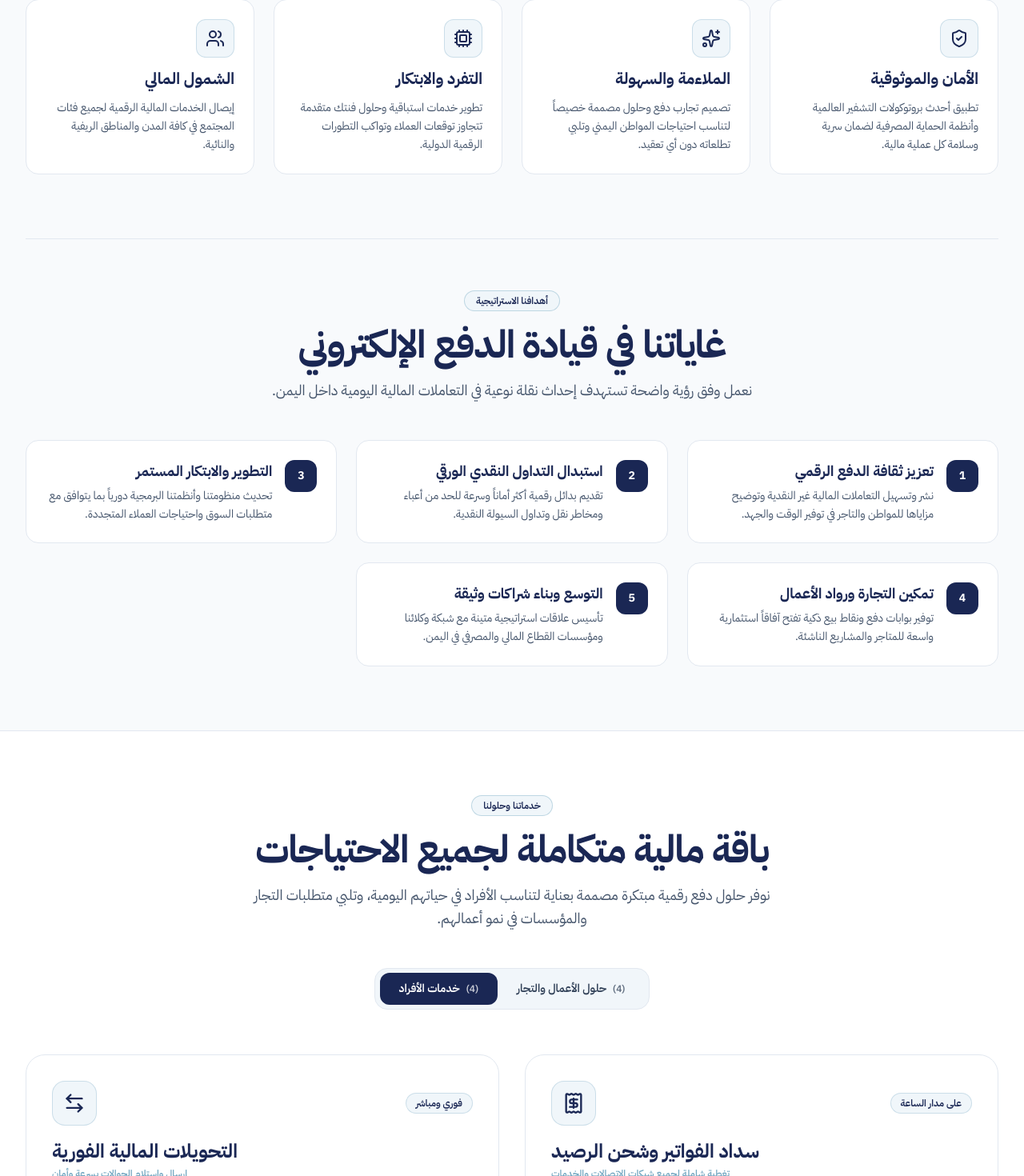
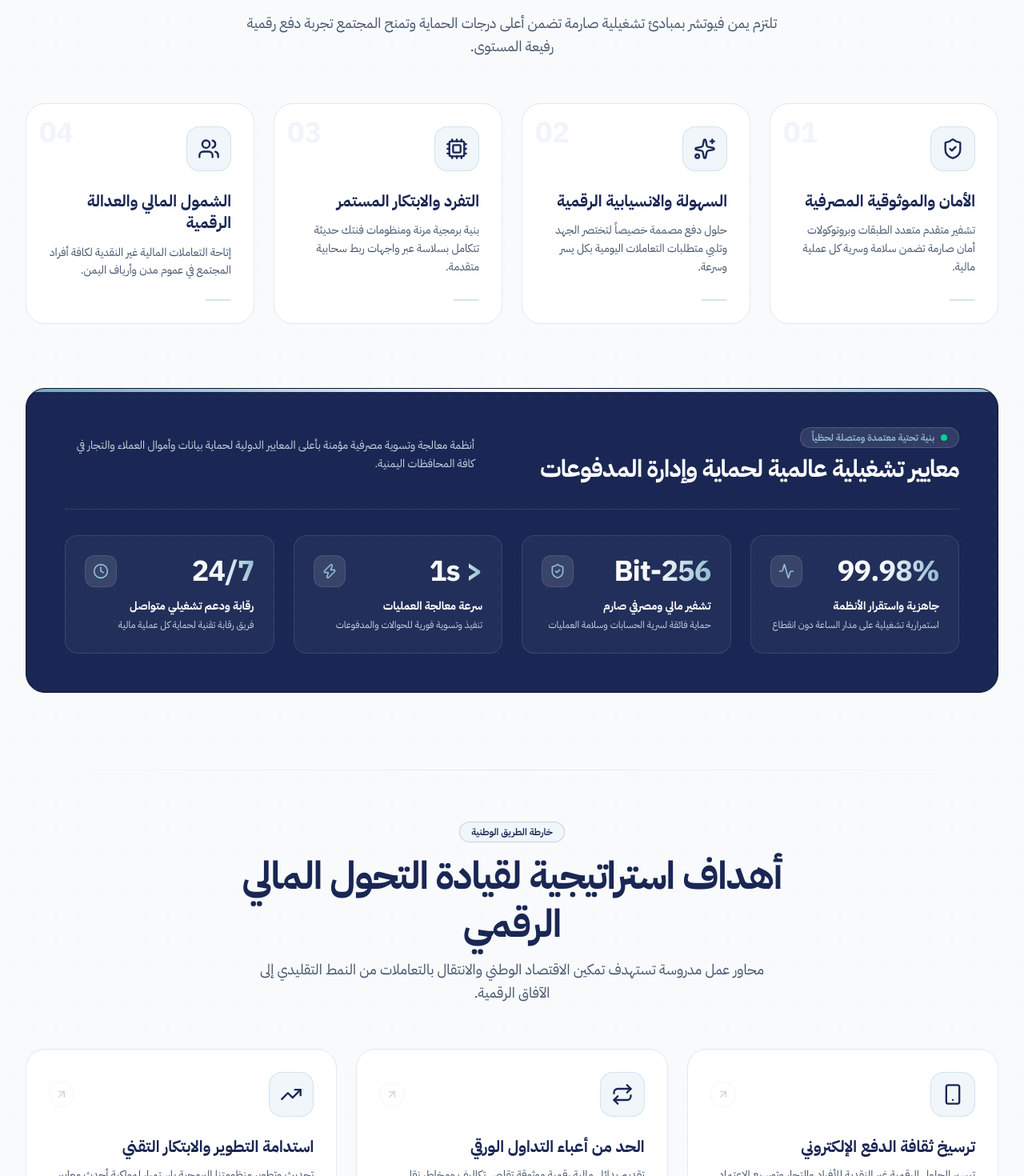
Before and after one commit to odaibishr/yemen-future, a Next.js app: page / in a window 1280 px wide. Shown: the part 1940-3410 px from the top of the page at 80% size. Built offline with nearby package versions, Linux system fonts and the light colour scheme.

Commit message:
feat: add core values section, data structures, and TypeScript interfaces

```diff
--- a/src/components/sections/Values.tsx
+++ b/src/components/sections/Values.tsx
@@ -8,11 +8,16 @@ import {
   TrendingUp,
   ShoppingBag,
   Handshake,
+  Award,
+  Activity,
+  Zap,
+  Clock,
+  ArrowUpRight,
   LucideIcon,
 } from "lucide-react";
 import { Container } from "@/components/common/Container";
 import { SectionHeading } from "@/components/common/SectionHeading";
-import { valuesData, goalsData } from "@/data/values";
+import { valuesData, trustMetricsData, goalsData } from "@/data/values";
 
 const iconMap: Record<string, LucideIcon> = {
   ShieldCheck,
@@ -24,67 +29,185 @@ const iconMap: Record<string, LucideIcon> = {
   TrendingUp,
   ShoppingBag,
   Handshake,
+  Award,
+  Activity,
+  Zap,
+  Clock,
 };
 
 export function Values() {
   return (
-    <section id="values" className="py-20 bg-surface-muted border-b border-border-subtle">
-      <Container>
-        {/* Core Values Part */}
+    <section id="values" className="py-24 sm:py-28 bg-surface-muted border-b border-border-subtle relative overflow-hidden">
+      {/* Subtle Financial Vector Grid Texture (Zero Shadows) */}
+      <div
+        className="absolute inset-0 pointer-events-none opacity-[0.03]"
+        style={{
+          backgroundImage: `radial-gradient(circle, #1a2754 1px, transparent 1px)`,
+          backgroundSize: "28px 28px",
+        }}
+      />
+
+      <Container className="relative z-10">
+        {/* Core Values Section Header */}
         <SectionHeading
-          badge="قيمنا المؤسسية"
-          title="ركائز عملنا التي نلتزم بها"
-          description="تستند يمن فيوتشر إلى منظومة قيم مصرفية وتقنية متينة توجه كافة خدماتنا وشراكاتنا اليومية."
+          badge="الركائز والقيم المؤسسية"
+          title="قيم مصرفية وتقنية تصنع موثوقية المستقبل"
+          description="تلتزم يمن فيوتشر بمبادئ تشغيلية صارمة تضمن أعلى درجات الحماية وتمنح المجتمع تجربة دفع رقمية رفيعة المستوى."
         />
 
-        <div className="mt-12 grid grid-cols-1 sm:grid-cols-2 lg:grid-cols-4 gap-6">
-          {valuesData.map((val) => {
+        {/* 4 Values Cards Grid */}
+        <div className="mt-14 grid grid-cols-1 md:grid-cols-2 lg:grid-cols-4 gap-6 items-stretch">
+          {valuesData.map((val, idx) => {
             const IconComponent = iconMap[val.icon] || Sparkles;
+            const indexFormatted = String(idx + 1).padStart(2, "0");
+
             return (
               <div
                 key={val.id}
-                className="p-6 rounded-2xl bg-white border border-border-subtle text-start space-y-3 transition-colors hover:border-brand-cyan/60"
+                className="group relative p-7 rounded-3xl bg-white border border-border-subtle hover:border-brand-cyan transition-all duration-300 ease-out hover:-translate-y-1.5 flex flex-col justify-between overflow-hidden cursor-default"
               >
-                <div className="w-12 h-12 rounded-xl bg-brand-cyan-tint border border-brand-cyan/30 flex items-center justify-center text-brand-navy">
-                  <IconComponent className="w-6 h-6 text-brand-navy" />
+                {/* Top Glowing Indicator Line */}
+                <div className="absolute top-0 inset-x-0 h-1 bg-gradient-to-r from-transparent via-brand-cyan to-transparent opacity-0 group-hover:opacity-100 transition-opacity duration-300" />
+
+                {/* Watermark Index Number */}
+                <span className="absolute top-4 left-4 text-4xl font-black text-slate-100 group-hover:text-brand-cyan-tint transition-colors duration-300 select-none pointer-events-none">
+                  {indexFormatted}
+                </span>
+
+                <div>
+                  {/* Icon Housing */}
+                  <div className="w-14 h-14 rounded-2xl bg-brand-cyan-tint border border-brand-cyan/25 flex items-center justify-center text-brand-navy group-hover:bg-brand-navy group-hover:text-white group-hover:border-brand-navy transition-all duration-300 shrink-0 mb-6">
+                    <IconComponent className="w-7 h-7 transition-transform duration-300 group-hover:scale-105" />
+                  </div>
+
+                  {/* Title */}
+                  <h3 className="text-xl font-bold text-brand-navy group-hover:text-brand-navy-light transition-colors mb-3 leading-snug">
+                    {val.title}
+                  </h3>
+
+                  {/* Concise Description */}
+                  <p className="text-sm text-slate-600 leading-relaxed font-normal">
+                    {val.description}
+                  </p>
                 </div>
-                <h3 className="text-xl font-bold text-brand-navy">
-                  {val.title}
-                </h3>
-                <p className="text-sm text-slate-600 leading-relaxed">
-                  {val.description}
-                </p>
+
+                {/* Interactive Bottom Accent Bar */}
+                <div className="h-0.5 w-8 bg-brand-cyan/30 group-hover:w-full group-hover:bg-brand-cyan transition-all duration-300 rounded-full mt-6" />
               </div>
             );
           })}
         </div>
 
-        {/* Strategic Goals Part */}
-        <div className="mt-20 pt-16 border-t border-slate-200">
-          <SectionHeading
-            badge="أهدافنا الاستراتيجية"
-            title="غاياتنا في قيادة الدفع الإلكتروني"
-            description="نعمل وفق رؤية واضحة تستهدف إحداث نقلة نوعية في التعاملات المالية اليومية داخل اليمن."
+        {/* Banking Trust & Performance Operations Matrix (Dark Luxury Fintech Card) */}
+        <div className="mt-20 p-8 sm:p-12 rounded-3xl bg-brand-navy border border-brand-navy-dark text-white relative overflow-hidden">
+          {/* Subtle Grid Pattern Overlay */}
+          <div
+            className="absolute inset-0 pointer-events-none opacity-10"
+            style={{
+              backgroundImage: `radial-gradient(circle, #73a7c1 1px, transparent 1px)`,
+              backgroundSize: "20px 20px",
+            }}
           />
 
-          <div className="mt-12 grid grid-cols-1 md:grid-cols-2 lg:grid-cols-3 gap-6">
-            {goalsData.map((goal, idx) => {
+          {/* Top Multi-Color Accent Strip */}
+          <div className="absolute top-0 inset-x-0 h-1 bg-gradient-to-r from-brand-cyan via-white to-brand-cyan-light" />
+
+          {/* Header of Trust Strip */}
+          <div className="relative z-10 flex flex-col lg:flex-row lg:items-center justify-between gap-6 pb-8 border-b border-white/10">
+            <div className="space-y-2">
+              <div className="inline-flex items-center gap-2 px-3.5 py-1 rounded-full bg-white/10 border border-white/15 text-xs font-semibold text-brand-cyan-light">
+                <span className="h-2 w-2 rounded-full bg-emerald-400 shrink-0" />
+                <span>بنية تحتية معتمدة ومتصلة لحظياً</span>
+              </div>
+              <h3 className="text-2xl sm:text-3xl font-extrabold text-white tracking-tight">
+                معايير تشغيلية عالمية لحماية وإدارة المدفوعات
+              </h3>
+            </div>
+            <p className="text-xs sm:text-sm text-slate-300 max-w-lg leading-relaxed text-start">
+              أنظمة معالجة وتسوية مصرفية مؤمنة بأعلى المعايير الدولية لحماية بيانات وأموال العملاء والتجار في كافة المحافظات اليمنية.
+            </p>
+          </div>
+
+          {/* 4 Performance Metric Cards with Interactive Hover */}
+          <div className="relative z-10 mt-8 grid grid-cols-1 sm:grid-cols-2 lg:grid-cols-4 gap-6">
+            {trustMetricsData.map((metric) => {
+              const MetricIcon = iconMap[metric.icon] || ShieldCheck;
+              return (
+                <div
+                  key={metric.id}
+                  className="group p-6 rounded-2xl bg-white/[0.04] border border-white/10 text-start space-y-3.5 hover:bg-white/[0.09] hover:border-brand-cyan/60 transition-all duration-300 ease-out hover:-translate-y-1"
+                >
+                  <div className="flex items-center justify-between">
+                    <span className="text-3xl sm:text-4xl font-extrabold bg-gradient-to-r from-white via-slate-100 to-brand-cyan-light bg-clip-text text-transparent tracking-tight">
+                      {metric.value}
+                    </span>
+                    <div className="w-10 h-10 rounded-xl bg-white/10 border border-white/10 flex items-center justify-center text-brand-cyan-light group-hover:bg-brand-cyan group-hover:text-brand-navy group-hover:scale-105 transition-all duration-300 shrink-0">
+                      <MetricIcon className="w-5 h-5" />
+                    </div>
+                  </div>
+                  <div>
+                    <h4 className="text-sm font-bold text-white group-hover:text-brand-cyan-light transition-colors">
+                      {metric.label}
+                    </h4>
+                    <p className="text-xs text-slate-300 mt-1 leading-relaxed">
+                      {metric.sublabel}
+                    </p>
+                  </div>
+                </div>
+              );
+            })}
+          </div>
+        </div>
+
+        {/* Elegant Section Divider */}
+        <div className="h-px w-full bg-gradient-to-r from-transparent via-slate-200 to-transparent mt-24 mb-16" />
+
+        {/* Strategic Goals Part (Balanced 6 Cards Grid - 3x2) */}
+        <div>
+          <SectionHeading
+            badge="خارطة الطريق الوطنية"
+            title="أهداف استراتيجية لقيادة التحول المالي الرقمي"
+            description="محاور عمل مدروسة تستهدف تمكين الاقتصاد الوطني والانتقال بالتعاملات من النمط التقليدي إلى الآفاق الرقمية."
+          />
+
+          {/* Balanced 6 Goals Grid (3x2) with Zero Shadows & Pure Icon Focus */}
+          <div className="mt-14 grid grid-cols-1 md:grid-cols-2 lg:grid-cols-3 gap-6 items-stretch">
+            {goalsData.map((goal) => {
+              const GoalIcon = iconMap[goal.icon] || TrendingUp;
+
               return (
                 <div
                   key={goal.id}
-                  className="p-6 rounded-2xl bg-white border border-border-subtle text-start flex items-start gap-4 transition-colors hover:border-brand-cyan/60"
+                  className="group relative p-7 rounded-3xl bg-white border border-border-subtle hover:border-brand-cyan transition-all duration-300 ease-out hover:-translate-y-1.5 flex flex-col justify-between text-start overflow-hidden cursor-default"
                 >
-                  <div className="w-10 h-10 rounded-xl bg-brand-navy text-white flex items-center justify-center shrink-0 font-bold text-sm">
-                    {idx + 1}
-                  </div>
-                  <div className="space-y-1.5">
-                    <h4 className="text-lg font-bold text-brand-navy">
+                  {/* Top Glowing Accent */}
+                  <div className="absolute top-0 inset-x-0 h-1 bg-gradient-to-r from-transparent via-brand-cyan to-transparent opacity-0 group-hover:opacity-100 transition-opacity duration-300" />
+
+                  <div>
+                    {/* Header: Icon & Subtle Corner Arrow */}
+                    <div className="flex items-center justify-between gap-3 mb-6">
+                      <div className="w-14 h-14 rounded-2xl bg-brand-cyan-tint border border-brand-cyan/25 flex items-center justify-center text-brand-navy group-hover:bg-brand-navy group-hover:text-white group-hover:border-brand-navy transition-all duration-300 shrink-0">
+                        <GoalIcon className="w-7 h-7 transition-transform duration-300 group-hover:scale-105" />
+                      </div>
+
+                      <div className="w-8 h-8 rounded-full border border-slate-100 flex items-center justify-center text-slate-300 group-hover:text-brand-navy group-hover:border-brand-cyan/40 group-hover:bg-brand-cyan-tint transition-all duration-300">
+                        <ArrowUpRight className="w-4 h-4 transition-transform duration-300 group-hover:translate-x-0.5 group-hover:-translate-y-0.5" />
+                      </div>
+                    </div>
+
+                    {/* Title */}
+                    <h4 className="text-xl font-bold text-brand-navy group-hover:text-brand-navy-light transition-colors mb-2.5 leading-snug">
                       {goal.title}
                     </h4>
-                    <p className="text-sm text-slate-600 leading-relaxed">
+
+                    {/* Concise Description */}
+                    <p className="text-sm text-slate-600 leading-relaxed font-normal">
                       {goal.description}
                     </p>
                   </div>
+
+                  {/* Interactive Bottom Accent Bar */}
+                  <div className="h-0.5 w-8 bg-brand-cyan/30 group-hover:w-full group-hover:bg-brand-cyan transition-all duration-300 rounded-full mt-6" />
                 </div>
               );
             })}
--- a/src/data/values.ts
+++ b/src/data/values.ts
@@ -1,4 +1,4 @@
-import { GoalItem, ValueItem } from "@/types";
+import { GoalItem, ValueItem, TrustMetricItem } from "@/types";
 
 export const companyOverview = {
   name: "يمن فيوتشر للخدمات المالية والمدفوعات الإلكترونية",
@@ -14,68 +14,96 @@ export const companyOverview = {
 export const valuesData: ValueItem[] = [
   {
     id: "security",
-    title: "الأمان والموثوقية",
-    description:
-      "تطبيق أحدث بروتوكولات التشفير العالمية وأنظمة الحماية المصرفية لضمان سرية وسلامة كل عملية مالية.",
+    title: "الأمان والموثوقية المصرفية",
+    description: "تشفير متقدم متعدد الطبقات وبروتوكولات أمان صارمة تضمن سلامة وسرية كل عملية مالية.",
     icon: "ShieldCheck",
   },
   {
     id: "convenience",
-    title: "الملاءمة والسهولة",
-    description:
-      "تصميم تجارب دفع وحلول مصممة خصيصاً لتناسب احتياجات المواطن اليمني وتلبي تطلعاته دون أي تعقيد.",
+    title: "السهولة والانسيابية الرقمية",
+    description: "حلول دفع مصممة خصيصاً لتختصر الجهد وتلبي متطلبات التعاملات اليومية بكل يسر وسرعة.",
     icon: "Sparkles",
   },
   {
     id: "innovation",
-    title: "التفرد والابتكار",
-    description:
-      "تطوير خدمات استباقية وحلول فنتك متقدمة تتجاوز توقعات العملاء وتواكب التطورات الرقمية الدولية.",
+    title: "التفرد والابتكار المستمر",
+    description: "بنية برمجية مرنة ومنظومات فنتك حديثة تتكامل بسلاسة عبر واجهات ربط سحابية متقدمة.",
     icon: "Cpu",
   },
   {
     id: "inclusion",
-    title: "الشمول المالي",
-    description:
-      "إيصال الخدمات المالية الرقمية لجميع فئات المجتمع في كافة المدن والمناطق الريفية والنائية.",
+    title: "الشمول المالي والعدالة الرقمية",
+    description: "إتاحة التعاملات المالية غير النقدية لكافة أفراد المجتمع في عموم مدن وأرياف اليمن.",
     icon: "Users",
+  },
+];
+
+export const trustMetricsData: TrustMetricItem[] = [
+  {
+    id: "availability",
+    value: "99.98%",
+    label: "جاهزية واستقرار الأنظمة",
+    sublabel: "استمرارية تشغيلية على مدار الساعة دون انقطاع",
+    icon: "Activity",
+  },
+  {
+    id: "encryption",
+    value: "256-Bit",
+    label: "تشفير مالي ومصرفي صارم",
+    sublabel: "حماية فائقة لسرية الحسابات وسلامة العمليات",
+    icon: "ShieldCheck",
+  },
+  {
+    id: "speed",
+    value: "< 1s",
+    label: "سرعة معالجة العمليات",
+    sublabel: "تنفيذ وتسوية فورية للحوالات والمدفوعات",
+    icon: "Zap",
+  },
+  {
+    id: "monitoring",
+    value: "24/7",
+    label: "رقابة ودعم تشغيلي متواصل",
+    sublabel: "فريق رقابة تقنية لحماية كل عملية مالية",
+    icon: "Clock",
   },
 ];
 
 export const goalsData: GoalItem[] = [
   {
     id: "g1",
-    title: "تعزيز ثقافة الدفع الرقمي",
-    description:
-      "نشر وتسهيل التعاملات المالية غير النقدية وتوضيح مزاياها للمواطن والتاجر في توفير الوقت والجهد.",
+    title: "ترسيخ ثقافة الدفع الإلكتروني",
+    description: "تيسير الحلول الرقمية غير النقدية للأفراد والتجار وتوسيع الاعتماد على التعاملات الآمنة.",
     icon: "Smartphone",
   },
   {
     id: "g2",
-    title: "استبدال التداول النقدي الورقي",
-    description:
-      "تقديم بدائل رقمية أكثر أماناً وسرعة للحد من أعباء ومخاطر نقل وتداول السيولة النقدية.",
+    title: "الحد من أعباء التداول الورقي",
+    description: "تقديم بدائل مالية رقمية موثوقة تقلص تكاليف ومخاطر نقل وتداول السيولة النقدية الورقية.",
     icon: "Repeat",
   },
   {
     id: "g3",
-    title: "التطوير والابتكار المستمر",
-    description:
-      "تحديث منظومتنا وأنظمتنا البرمجية دورياً بما يتوافق مع متطلبات السوق واحتياجات العملاء المتجددة.",
+    title: "استدامة التطوير والابتكار التقني",
+    description: "تحديث وتطوير منظومتنا البرمجية باستمرار لمواكبة أحدث معايير الفنتك والأنظمة الدولية.",
     icon: "TrendingUp",
   },
   {
     id: "g4",
-    title: "تمكين التجارة ورواد الأعمال",
-    description:
-      "توفير بوابات دفع ونقاط بيع ذكية تفتح آفاقاً استثمارية واسعة للمتاجر والمشاريع الناشئة.",
+    title: "تمكين بيئة الأعمال ورواد المشاريع",
+    description: "تزويد المتاجر والشركات بنقاط بيع وبوابات دفع ذكية ترفع كفاءة عملياتها واستثماراتها.",
     icon: "ShoppingBag",
   },
   {
     id: "g5",
-    title: "التوسع وبناء شراكات وثيقة",
-    description:
-      "تأسيس علاقات استراتيجية متينة مع شبكة وكلائنا ومؤسسات القطاع المالي والمصرفي في اليمن.",
+    title: "بناء شراكات مصرفية متكاملة",
+    description: "تكامل تقني وتشغيلي وثيق مع القطاع المصرفي والبنوك وأوسع شبكة وكلاء في المحافظات.",
     icon: "Handshake",
   },
+  {
+    id: "g6",
+    title: "توطين التقنيات وبناء الكفاءات الوطنية",
+    description: "الاستثمار في الكوادر والخبرات اليمنية لبناء بنية رقمية وطنية تتمتع بالسيادة والاستدامة.",
+    icon: "Award",
+  },
 ];
```
Also changed, not shown: src/types/index.ts (+8 -0 lines), 1 other file (tests, documents, lock files or other folders).
